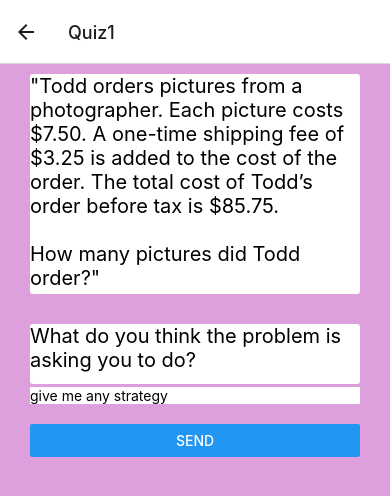
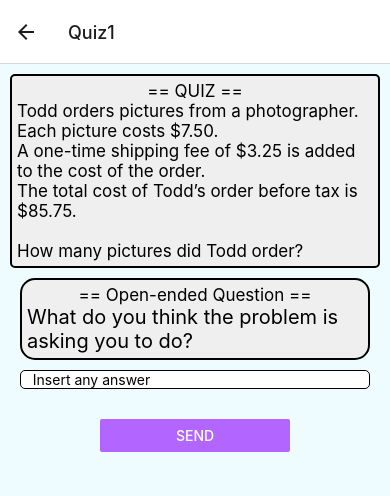
Before and after one commit to ckqn06/MobileSW_5, a React Native app: screen /Quiz1 in a window 390 px wide. Shown: the top 496 px of the page. Built offline with nearby package versions, Linux system fonts and the light colour scheme.

Commit message:
ui 수정

```diff
--- a/Screen/Quiz1.js
+++ b/Screen/Quiz1.js
@@ -9,55 +9,69 @@ const Quiz1 = (props) => {
     return (
         <KeyboardAvoidingView
          behavior={Platform.OS === "ios" ? "padding" : "height"}
-         style={styles.container}>
+         style={styles.mainView}>
             <TouchableWithoutFeedback onPress={Keyboard.dismiss}>
                 <ScrollView style ={{width:"100%"}}>
-                    <View style = {styles.container}>
-                        <View style = {styles.textcon}>
-                            <Text style = {styles.text}>"Todd orders pictures from a photographer. Each picture costs $7.50.
-                                                        A one-time shipping fee of $3.25 is added to the cost of the order.
-                                                        The total cost of Todd’s order before tax is $85.75.
-                                                        {"\n"}{"\n"}How many pictures did Todd order?"
-                            </Text>
+                    <View style = {styles.mainView}>
+                        <View style = {styles.quizSpace}>
+                            <View style = {{alignItems:'center'}}>
+                                <Text style = {styles.header}>== QUIZ ==</Text>
+                                <Text style = {styles.quizText}>Todd orders pictures from a photographer.{"\n"}
+                                                        Each picture costs $7.50.{"\n"}
+                                                        A one-time shipping fee of $3.25 is added{"\n"}to the cost of the order.{"\n"}
+                                                        The total cost of Todd’s order before tax is $85.75.{"\n"}{"\n"}
+                                                        How many pictures did Todd order?
+                                </Text>
+                            </View>
                         </View>
 
-                        <View style = {styles.simpletext}>
-                            <Text style = {styles.text}>What do you think the problem is asking you to do?</Text>
-                            <TextInput
-                             style = {styles.input}
-                             placeholder="give me any strategy"/>
+                        <View style = {styles.subSpace}>
+                            <View style = {{alignItems:'center'}}>
+                                <Text style = {styles.header}>== Open-ended Question ==</Text>
+                                <Text style = {styles.subText}>What do you think the problem is asking you to do?</Text>
+                            </View>
                         </View>
 
-                        <View style = {styles.button}>
+                        <TextInput
+                         style = {styles.textInput}
+                         placeholder = "   Insert any answer">
+                        </TextInput>
+
+                        <View style = {styles.sendButton}>
                             <Button
-                             title = "send"
+                             title="send"
+                             color='#B266FF'
                              onPress = {showme}/>
                         </View>
 
                         {show ? (
                         <View>
-                            <View style = {styles.button}>
-                                <Text style = {styles.tt}>Which strategy do you want to use?</Text>
+                            <View style = {{padding:10, alignItems:'center'}}>
+                                <Text style = {styles.subText}>Which strategy do you want to use?</Text>
+                            </View>
+
+                            <View style = {styles.strateButton}>
                                 <Button
                                  title = "Write an equation to solve the problem"
                                  onPress ={() => {props.navigation.navigate("Strate1_1")}}/>
                             </View>
 
-                            <View style = {styles.button}>
+                            <View style = {styles.strateButton}>
                                 <Button
-                                 title = "Add on shipping fee until i get to $85.75"
+                                 title = "Add on shipping fee until I get to $85.75"
                                  onPress ={() => {props.navigation.navigate("Strate1_2")}}/>
                             </View>
 
-                            <View style = {styles.button}>
+                            <View style = {styles.strateButton}>
                                 <Button
-                                 title = "Subtract away from $85.75 what did you get? unil i get to 0"
+                                 title = "Subtract away from $85.75 what did you get? until I get to 0"
                                  onPress ={() => {props.navigation.navigate("Strate1_3")}}/>
                             </View>
 
-                            <View style = {styles.button}>
+                            <View style = {styles.sendButton}>
                                 <Button
                                  title = "submit"
+                                 color='#B266FF'
                                  onPress ={() => {props.navigation.navigate("QuizList")}}/>
                             </View>
                         </View>
@@ -70,48 +84,59 @@ const Quiz1 = (props) => {
 }
 
 const styles = StyleSheet.create({
-    container: {
+    mainView: {
         flex:1,
-        backgroundColor: '#DDA0DD',
-        paddingBottom: 10
+        paddingBottom:10,
+        backgroundColor: '#eefbff'
     },
-    button: {
-        marginLeft: 30,
-        marginRight: 30,
-        marginBottom: 10,
-        marginTop: 10
+    header: {
+        alignItems:'center',
+        fontSize:17
     },
-    textcon: {
-        backgroundColor: 'white',
-        height: 220,
-        marginLeft: 30,
-        marginRight: 30,
-        marginBottom: 30,
-        marginTop: 10,
-        borderRadius: 3,
+    quizSpace: {
+        padding:5,
+        margin:10,
+        borderRadius:5,
+        borderWidth:2,
+        borderColor:'black',
+        backgroundColor:'#EFEFEF'
     },
-    text: {
-        fontSize: 20,
-        color: 'black',
+    quizText: {
+        fontSize:17
     },
-    tt: {
-        backgroundColor: '#DDA0DD',
-        color: 'black',
-        marginBottom: 5,
+    subSpace: {
+        padding:5,
+        marginLeft:20,
+        marginRight:20,
+        borderRadius:15,
+        borderWidth:2,
+        borderColor:'black',
+        backgroundColor:'#EFEFEF'
     },
-    input: {
-        marginTop: 15,
-        marginBottom: 15,
-        backgroundColor: 'white',
+    subText: {
+        fontSize:20
     },
-    simpletext: {
-        backgroundColor: 'white',
-        height: 60,
-        marginLeft: 30,
-        marginRight: 30,
-        marginBottom: 30,
-        borderRadius: 3,
+    textInput: {
+        marginTop:10,
+        marginBottom:20,
+        marginLeft:20,
+        marginRight:20,
+        borderRadius:5,
+        borderWidth:1,
+        borderColor:'black',
+        backgroundColor:'white'
     },
+    sendButton: {
+        marginLeft:100,
+        marginRight:100,
+        marginBottom:10,
+        marginTop:10
+    },
+    strateButton: {
+        alignItems:'center',
+        marginTop:10,
+        marginBottom:10,
+    }
 });
 
 export default Quiz1
--- a/Screen/Quiz2.js
+++ b/Screen/Quiz2.js
@@ -1,81 +1,76 @@
-import { View, Text, Button, StyleSheet, TextInput, ScrollView,
-    KeyboardAvoidingView,
-    Platform, Keyboard, TouchableWithoutFeedback } from "react-native";
-import {useState} from 'react'
+import { KeyboardAvoidingView, Platform, TouchableWithoutFeedback, Keyboard,
+    ScrollView, View, Text, TextInput, Button, StyleSheet } from "react-native";
+import { useState } from 'react'
 
 const Quiz2 = (props) => {
-
-
-    const [show, setShow] = useState(false);                //전략 선택 화면 상태 값 default는 false로 동작
-    const showme = () => {
-        setShow(true);
-    }
+    const [show,setShow] = useState(false); //전략 선택 화면 상태 값 default는 false로 동작
+    const showme = () => { setShow(true); }
 
     return (
         <KeyboardAvoidingView
          behavior={Platform.OS === "ios" ? "padding" : "height"}
-        style={styles.container}
-        >
+         style={styles.mainView}>
             <TouchableWithoutFeedback onPress={Keyboard.dismiss}>
                 <ScrollView style ={{width:"100%"}}>
-        <View style = {styles.container}>
-            <View style = {styles.textcon}>
-            <Text style = {styles.text}>Jen wants to run a total of 22 miles in five days.
+                    <View style = {styles.mainView}>
+                        <View style = {styles.quizSpace}>
+                            <View style = {{alignItems:'center'}}>
+                                <Text style = {styles.header}>== QUIZ ==</Text>
+                                <Text style = {styles.quizText}>Jen wants to run a total of 22 miles in five days.
                                                                 The table shows her log for the miles she ran on Monday, Tuesday, Wednesday, and Thursday. {"\n"}{"\n"}
                                                                 How many miles must Jen run on Friday to reach her goal?
                                 </Text>
                             </View>
+                        </View>
 
-            <View style = {styles.simpletext}>
-                <Text style = {styles.text}>
-                What do you think the problem is asking you to do?
-                </Text>
+                        <View style = {styles.subSpace}>
+                            <View style = {{alignItems:'center'}}>
+                                <Text style = {styles.header}>== Open-ended Question ==</Text>
+                                <Text style = {styles.subText}>What do you think the problem is asking you to do?</Text>
+                            </View>
+                        </View>
+
                         <TextInput
-                style = {styles.input}
-                placeholder="give me any strategy"
-                />
-            </View>
-            <View style = {styles.button}>
+                         style = {styles.textInput}
+                         placeholder = "   Insert any answer">
+                        </TextInput>
+
+                        <View style = {styles.sendButton}>
                             <Button
-                    title = "send"
-                    onPress = {showme}
-                />
+                             title="send"
+                             color='#B266FF'
+                             onPress = {showme}/>
                         </View>
 
                         {show ? (
                         <View>
-            <View style = {styles.button}>
-            <Text style = {styles.tt}>Which strategy do you want to use?</Text>
+                            <View style = {{padding:10, alignItems:'center'}}>
+                                <Text style = {styles.subText}>Which strategy do you want to use?</Text>
+                            </View>
+
+                            <View style = {styles.strateButton}>
                                 <Button
-                    title = "Add up her miles and then find out how many more she needs to get to 22 miles"
-                    onPress ={() => {
-                        props.navigation.navigate("Strate2_1")
-                    }}
-                />
+                                 title = {"Add up her miles and then find out" + "\n" + "how many more she needs to get to 22 miles"}
+                                 onPress ={() => {props.navigation.navigate("Strate2_1")}}/>
                             </View>
-            <View style = {styles.button}>
+
+                            <View style = {styles.strateButton}>
                                 <Button
                                  title = "Write an equation to solve it"
-                    onPress ={() => {
-                        props.navigation.navigate("Strate2_2")
-                    }}
-                />
+                                 onPress ={() => {props.navigation.navigate("Strate2_2")}}/>
                             </View>
-            <View style = {styles.button}>
+
+                            <View style = {styles.strateButton}>
                                 <Button
-                    title = "Subtract her miles from 22 and see how many are left"
-                    onPress ={() => {
-                        props.navigation.navigate("Strate2_3")
-                    }}
-                />
+                                 title = {"Subtract her miles from 22" + "\n" + "and see how many are left"}
+                                 onPress ={() => {props.navigation.navigate("Strate2_3")}}/>
                             </View>
-            <View style = {styles.button}>
+
+                            <View style = {styles.sendButton}>
                                 <Button
                                  title = "submit"
-                    onPress ={() => {
-                        props.navigation.navigate("QuizList")
-                    }}
-                />
+                                 color='#B266FF'
+                                 onPress ={() => {props.navigation.navigate("QuizList")}}/>
                             </View>
                         </View>
                         ):null}
@@ -87,50 +82,59 @@ const Quiz2 = (props) => {
 }
 
 const styles = StyleSheet.create({
-    container: {
+    mainView: {
         flex:1,
-        backgroundColor: '#DDA0DD',
-        paddingBottom: 10
+        paddingBottom:10,
+        backgroundColor: '#eefbff'
     },
-    button: {
-        marginLeft: 30,
-        marginRight: 30,
-        marginBottom: 10,
-        marginTop: 10
+    header: {
+        alignItems:'center',
+        fontSize:17
     },
-    textcon: {
-        backgroundColor: 'white',
-        height: 200,
-        marginLeft: 30,
-        marginRight: 30,
-        marginBottom: 30,
-        marginTop: 10,
-        borderRadius: 3,
+    quizSpace: {
+        padding:5,
+        margin:10,
+        borderRadius:5,
+        borderWidth:2,
+        borderColor:'black',
+        backgroundColor:'#EFEFEF'
     },
-    text: {
-        fontSize: 20,
-        color: 'black',
+    quizText: {
+        fontSize:17
     },
-    tt: {
-        backgroundColor: '#DDA0DD',
-        color: 'black',
-        marginBottom: 5,
+    subSpace: {
+        padding:5,
+        marginLeft:20,
+        marginRight:20,
+        borderRadius:15,
+        borderWidth:2,
+        borderColor:'black',
+        backgroundColor:'#EFEFEF'
     },
-    input: {
-        marginTop: 15,
-        marginBottom: 15,
-        backgroundColor: 'white',
+    subText: {
+        fontSize:20
     },
-    simpletext: {
-        backgroundColor: 'white',
-        height: 60,
-        marginLeft: 30,
-        marginRight: 30,
-        marginBottom: 30,
-        borderRadius: 3,
+    textInput: {
+        marginTop:10,
+        marginBottom:20,
+        marginLeft:20,
+        marginRight:20,
+        borderRadius:5,
+        borderWidth:1,
+        borderColor:'black',
+        backgroundColor:'white'
     },
+    sendButton: {
+        marginLeft:100,
+        marginRight:100,
+        marginBottom:10,
+        marginTop:10
+    },
+    strateButton: {
+        alignItems:'center',
+        marginTop:10,
+        marginBottom:10,
+    }
 });
 
-
-
 export default Quiz2
```
Lines whose indentation alone changed are shown as unchanged.
